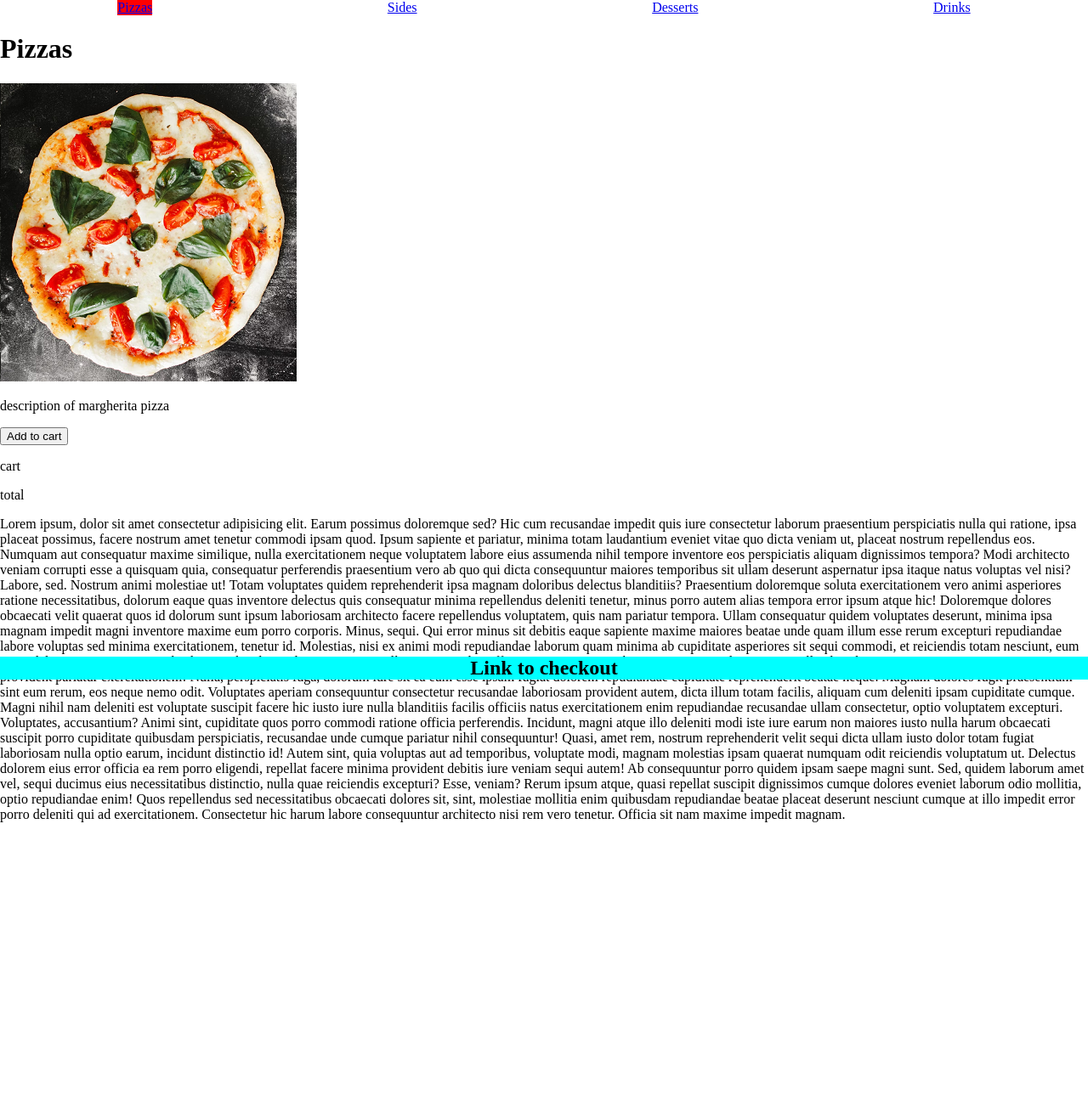
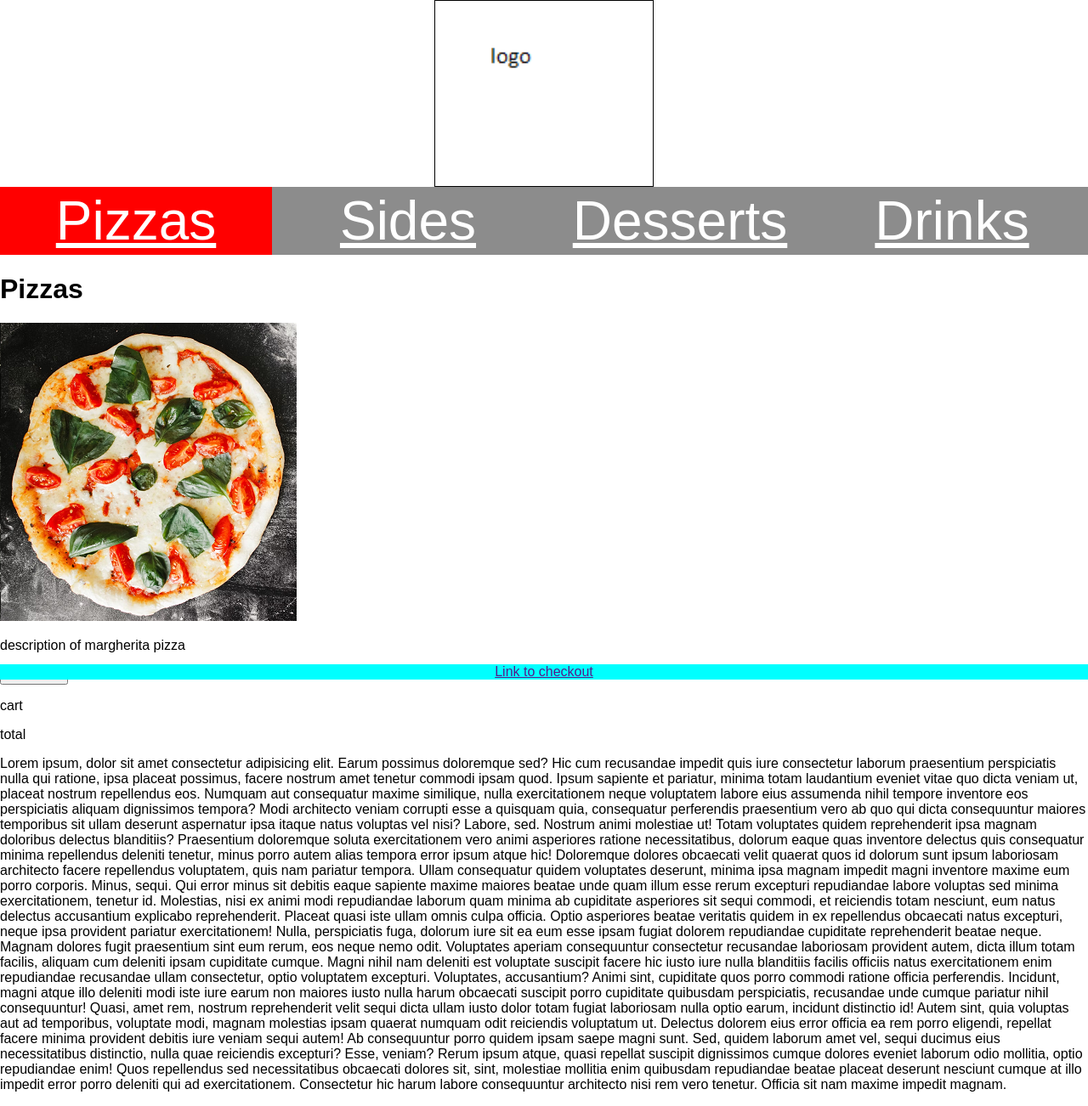
Before and after one commit to gwalker256/-CN-Innovate-Graham-FP, a Flask app: page /pizzas in a window 1280 px wide. Shown: the whole page at 85% size. Before the commit the page ends 968 px from the top, so only its background shows below. Run offline with Flask 2, Linux system fonts and the light colour scheme.

Commit message:
start css

```diff
--- a/static/css/style.css
+++ b/static/css/style.css
@@ -1,11 +1,52 @@
 body{
     margin: 0px;
     padding: 0px;
+    font-family: 'Anton', sans-serif;
+}
+
+.center{
+
+    display: block;
+    margin-left: auto;
+    margin-right: auto;
+    width: 20%;
+    border: 1px solid rgb(0, 0, 0)
+
 }
 
 #base-nav {
   display: flex;
-  justify-content: space-around;
+  justify-content: space-evenly;
+  background-color: rgba(0, 0, 0, 0.452);
+  color: white;
+  height: 10vh;
+  align-items:center;
+  justify-content:center;
+
+
+  /* width: 100%; */
+}
+
+
+
+.nav-link, .active{
+  height: 100%;
+   display: flex;
+  /* align-items:center; */
+  justify-content:center;
+width: 25vw;
+color: white;
+text-align: center;
+align-items: center;
+font-size: 5vw;
+/* font-family: 'Anton', sans-serif; */
+/* border: 1px solid rgb(0, 0, 0); */
+
+/* height: 100%; */
+
+
+
+
 }
 
 .dark-mode {
@@ -17,8 +58,9 @@
   background-color: red;
 }
 
+
+
 #checkout-link {
-
   position: fixed;
   /* left: 50%; */
   bottom: 0;
@@ -30,5 +72,8 @@
 
 
 
+
+
+
   background-color: aqua;
 }
--- a/templates/base.html
+++ b/templates/base.html
@@ -13,38 +13,40 @@
   </head>
   <body>
 
-    <h2 id="checkout-link">Link to checkout</h2>
+    <img class="center" src="{{ url_for('static', filename='images/logo.png')}}" alt="pizza company logo">
 
-
+ <div id="checkout-wrapper">
+    <a id="checkout-link" href="">Link to checkout</a>
+  </div>
     <nav id="base-nav">
       {% if active == "home" %}
-      <a href="{{ url_for('views.pizzas') }}">Pizzas</a>
-      <a href="{{ url_for('views.sides') }}">Sides</a>
-      <a href="{{ url_for('views.desserts') }}">Desserts</a>
-      <a href="{{ url_for('views.drinks') }}">Drinks</a>
+      <a class="nav-link" href="{{ url_for('views.pizzas') }}">Pizzas</a>
+      <a class="nav-link" href="{{ url_for('views.sides') }}">Sides</a>
+      <a class="nav-link" href="{{ url_for('views.desserts') }}">Desserts</a>
+      <a class="nav-link" href="{{ url_for('views.drinks') }}">Drinks</a>
 
       {% elif active == "pizzas" %}
       <a class="active" href="{{ url_for('views.pizzas') }}">Pizzas</a>
-      <a href="{{ url_for('views.sides') }}">Sides</a>
-      <a href="{{ url_for('views.desserts') }}">Desserts</a>
-      <a href="{{ url_for('views.drinks') }}">Drinks</a>
+      <a class="nav-link" href="{{ url_for('views.sides') }}">Sides</a>
+      <a class="nav-link" href="{{ url_for('views.desserts') }}">Desserts</a>
+      <a class="nav-link" href="{{ url_for('views.drinks') }}">Drinks</a>
 
       {% elif active == "sides" %}
-      <a href="{{ url_for('views.pizzas') }}">Pizzas</a>
+      <a class="nav-link" href="{{ url_for('views.pizzas') }}">Pizzas</a>
       <a class="active" href="{{ url_for('views.sides') }}">Sides</a>
-      <a href="{{ url_for('views.desserts') }}">Desserts</a>
-      <a href="{{ url_for('views.drinks') }}">Drinks</a>
+      <a class="nav-link" href="{{ url_for('views.desserts') }}">Desserts</a>
+      <a class="nav-link" href="{{ url_for('views.drinks') }}">Drinks</a>
 
       {% elif active == "desserts" %}
-      <a href="{{ url_for('views.pizzas') }}">Pizzas</a>
-      <a href="{{ url_for('views.sides') }}">Sides</a>
+      <a class="nav-link" href="{{ url_for('views.pizzas') }}">Pizzas</a>
+      <a class="nav-link" href="{{ url_for('views.sides') }}">Sides</a>
       <a class="active" href="{{ url_for('views.desserts') }}">Desserts</a>
-      <a href="{{ url_for('views.drinks') }}">Drinks</a>
+      <a class="nav-link" href="{{ url_for('views.drinks') }}">Drinks</a>
 
       {% elif active == "drinks" %}
-      <a href="{{ url_for('views.pizzas') }}">Pizzas</a>
-      <a href="{{ url_for('views.sides') }}">Sides</a>
-      <a href="{{ url_for('views.desserts') }}">Desserts</a>
+      <a class="nav-link" href="{{ url_for('views.pizzas') }}">Pizzas</a>
+      <a class="nav-link" href="{{ url_for('views.sides') }}">Sides</a>
+      <a class="nav-link" href="{{ url_for('views.desserts') }}">Desserts</a>
       <a class="active" href="{{ url_for('views.drinks') }}">Drinks</a>
 
       {% endif %}
--- a/templates/pizzas.html
+++ b/templates/pizzas.html
@@ -7,7 +7,7 @@
 
 <p>description of margherita pizza</p>
 
-<button onclick="addItemToCart(1)">Add to cart</button>
+<button onclick="addToCart()">Add to cart</button>
 
 <p id="cart">cart<br></p>
 <p id="total">total<br></p>
```
Also changed, not shown: static/js/main.js (+70 -69 lines), static/images/brownie.png (added), static/images/cheesecake.png (added), static/images/cola.png (added), static/images/cookies.png (added), static/images/garlic-bread.png (added), static/images/lemonade.png (added), static/images/logo.png (added), static/images/pepperoni.png (added), static/images/veg.png (added), static/images/water.png (added), static/images/wedges.png (added), static/images/wings.png (added). Lines whose indentation alone changed are shown as unchanged.
